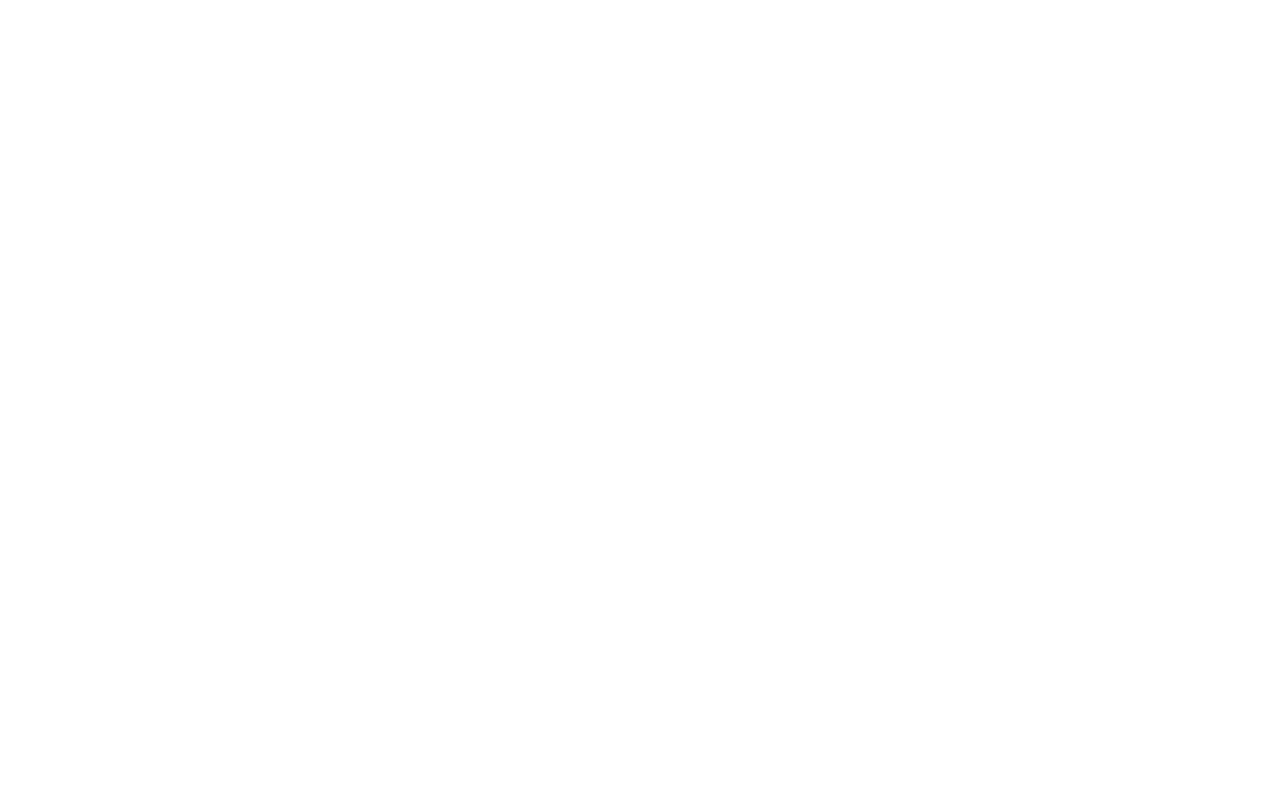
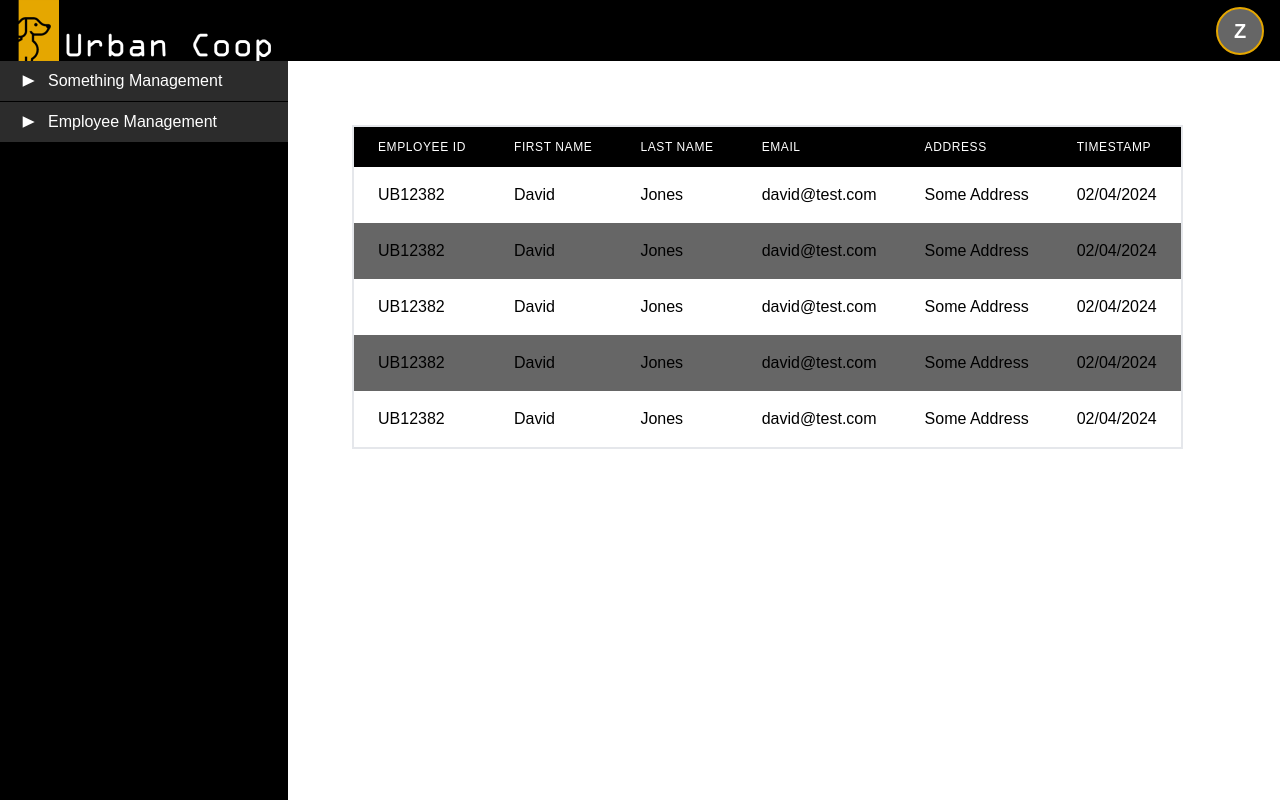
Before and after one commit to Miyuru-Shalitha/urban-coop, a React (Vite) app in the folder frontend/: page /admin/employee-management/employees in a window 1280 px wide. Before the commit this address had no page. Shown: the top 800 px of the page. Built offline with nearby package versions, Linux system fonts and the light colour scheme; a web font is replaced by a local one.

Commit message:
Add a portion of employee management

```diff
--- a/frontend/src/App.tsx
+++ b/frontend/src/App.tsx
@@ -3,11 +3,14 @@
 import LogInPage from "./pages/LogInPage";
 import EventPage from "./pages/EventPage";
 import EventCreationForm from "./pages/EventCreationForm";
-import EmployeeManagementAdminPage from "./pages/EmployeeManagementAdminPage";
+import EmployeeManagementAdminPage from "./pages/EmployeeManagementAdminPage/EmployeeManagementAdminPage";
 import AdminLayout from "./components/AdminLayout/AdminLayout";
 import Layout from "./components/Layout";
 import EventDash from "./pages/EventDash";
 import UpdateEvent from "./pages/UpdateEvent";
+import EmployeeManagementEmployeesAdminPage from "./pages/EmployeeManagementAdminPage/EmployeeManagementEmployeesAdminPage";
+import EmployeeManagementRolesAdminPage from "./pages/EmployeeManagementAdminPage/EmployeeManagementRolesPage";
+import EmployeeManagementSalaryPage from "./pages/EmployeeManagementAdminPage/EmployeeManagementSalaryPage";
 
 export default function App() {
   return (
@@ -25,7 +28,22 @@
 
         {/* Employee Routes */}
         <Route path="/admin" element={<AdminLayout />}>
-          <Route path="" element={<EmployeeManagementAdminPage />} />
+          <Route
+            path="employee-management"
+            element={<EmployeeManagementAdminPage />}
+          />
+          <Route
+            path="employee-management/employees"
+            element={<EmployeeManagementEmployeesAdminPage />}
+          />
+          <Route
+            path="employee-management/roles"
+            element={<EmployeeManagementRolesAdminPage />}
+          />
+          <Route
+            path="employee-management/salary"
+            element={<EmployeeManagementSalaryPage />}
+          />
         </Route>
       </Routes>
     </BrowserRouter>
--- a/frontend/src/components/AdminLayout/AdimnSidebar.tsx
+++ b/frontend/src/components/AdminLayout/AdimnSidebar.tsx
@@ -11,6 +11,7 @@
   onClick: (index: number) => void;
   activeIndex: number;
   title: string;
+  homeRoute: string;
   subtitles: Subtitle[];
 }
 
@@ -24,6 +25,7 @@
         onClick: (index) => setActiveItemIndex(index),
         activeIndex: activeItemIndex,
         title: "Something Management",
+        homeRoute: "/admin/#",
         subtitles: [
           {
             name: "Item 1",
@@ -35,10 +37,19 @@
         onClick: (index) => setActiveItemIndex(index),
         activeIndex: activeItemIndex,
         title: "Employee Management",
+        homeRoute: "/admin/employee-management",
         subtitles: [
           {
-            name: "Item 1",
-            route: "/admin/employees",
+            name: "Employees",
+            route: "/admin/employee-management/employees",
+          },
+          {
+            name: "Roles",
+            route: "/admin/employee-management/roles",
+          },
+          {
+            name: "Salary",
+            route: "/admin/employee-management/salary",
           },
         ],
       },
@@ -63,7 +74,14 @@
   index: number;
 }
 
-function SidebarItem({ index, activeIndex, onClick, title, subtitles }: Item) {
+function SidebarItem({
+  index,
+  activeIndex,
+  onClick,
+  title,
+  homeRoute,
+  subtitles,
+}: Item) {
   const navigate = useNavigate();
 
   if (index === activeIndex) {
@@ -73,6 +91,7 @@
         onClick={(event) => {
           onClick(-1);
           event.stopPropagation();
+          navigate(homeRoute);
         }}
       >
         <p className="bg-primary text-secondary py-2 px-4 cursor-pointer flex gap-2">
@@ -84,7 +103,7 @@
           {subtitles.map((subtitle, index) => (
             <li
               key={index}
-              className="py-2 px-8 bg-gray1 cursor-pointer flex items-center gap-2"
+              className="py-2 px-8 bg-gray1 hover:bg-gray0 transition-colors cursor-pointer flex items-center gap-2"
               onClick={(event) => {
                 event.stopPropagation();
                 navigate(subtitle.route);
--- a/frontend/src/pages/EmployeeManagementAdminPage.tsx
+++ b/frontend/src/pages/EmployeeManagementAdminPage/EmployeeManagementAdminPage.tsx
@@ -1,3 +1,3 @@
 export default function EmployeeManagementAdminPage() {
-  return <div>ADMIN PAGE</div>;
+  return <div>EMPLOYEE MANAGEMENT ADMIN PAGE</div>;
 }
--- /dev/null
+++ b/frontend/src/pages/EmployeeManagementAdminPage/EmployeeManagementEmployeesAdminPage.tsx
@@ -0,0 +1,95 @@
+import { ReactNode } from "react";
+
+export default function EmployeeManagementEmployeesAdminPage() {
+  return (
+    <div className="p-16">
+      <table className="border-2">
+        <thead>
+          <TableHeaderRow>
+            <TableHeaderColumn text="Employee ID" />
+            <TableHeaderColumn text="First Name" />
+            <TableHeaderColumn text="Last Name" />
+            <TableHeaderColumn text="Email" />
+            <TableHeaderColumn text="Address" />
+            <TableHeaderColumn text="Timestamp" />
+          </TableHeaderRow>
+        </thead>
+
+        <tbody>
+          <TableRow rowIndex={0}>
+            <TableColumn text="UB12382" />
+            <TableColumn text="David" />
+            <TableColumn text="Jones" />
+            <TableColumn text="david@test.com" />
+            <TableColumn text="Some Address" />
+            <TableColumn text="02/04/2024" />
+          </TableRow>
+
+          <TableRow rowIndex={1}>
+            <TableColumn text="UB12382" />
+            <TableColumn text="David" />
+            <TableColumn text="Jones" />
+            <TableColumn text="david@test.com" />
+            <TableColumn text="Some Address" />
+            <TableColumn text="02/04/2024" />
+          </TableRow>
+
+          <TableRow rowIndex={2}>
+            <TableColumn text="UB12382" />
+            <TableColumn text="David" />
+            <TableColumn text="Jones" />
+            <TableColumn text="david@test.com" />
+            <TableColumn text="Some Address" />
+            <TableColumn text="02/04/2024" />
+          </TableRow>
+
+          <TableRow rowIndex={3}>
+            <TableColumn text="UB12382" />
+            <TableColumn text="David" />
+            <TableColumn text="Jones" />
+            <TableColumn text="david@test.com" />
+            <TableColumn text="Some Address" />
+            <TableColumn text="02/04/2024" />
+          </TableRow>
+
+          <TableRow rowIndex={4}>
+            <TableColumn text="UB12382" />
+            <TableColumn text="David" />
+            <TableColumn text="Jones" />
+            <TableColumn text="david@test.com" />
+            <TableColumn text="Some Address" />
+            <TableColumn text="02/04/2024" />
+          </TableRow>
+        </tbody>
+      </table>
+    </div>
+  );
+}
+
+function TableHeaderRow({ children }: { children: ReactNode }) {
+  return <tr className="bg-secondary">{children}</tr>;
+}
+
+function TableRow({
+  children,
+  rowIndex,
+}: {
+  children: ReactNode;
+  rowIndex: number;
+}) {
+  return (
+    <tr className={rowIndex % 2 === 0 ? "bg-white" : "bg-gray1"}>{children}</tr>
+  );
+}
+
+function TableHeaderColumn({ text }: { text: string }) {
+  return (
+    <th className="px-6 py-3 text-left text-xs leading-4 font-medium text-white uppercase tracking-wider">
+      {text}
+    </th>
+  );
+}
+
+function TableColumn({ text }: { text: string }) {
+  return <td className="px-6 py-4 whitespace-no-wrap">{text}</td>;
+}
--- /dev/null
+++ b/frontend/src/pages/EmployeeManagementAdminPage/EmployeeManagementRolesPage.tsx
@@ -0,0 +1,3 @@
+export default function EmployeeManagementRolesAdminPage() {
+  return <div>ROLES</div>;
+}
--- /dev/null
+++ b/frontend/src/pages/EmployeeManagementAdminPage/EmployeeManagementSalaryPage.tsx
@@ -0,0 +1,3 @@
+export default function EmployeeManagementSalaryPage() {
+  return <div>SALARY</div>;
+}
--- a/frontend/tailwind.config.js
+++ b/frontend/tailwind.config.js
@@ -11,7 +11,8 @@
         black: "#000",
         blackA1: "#00000077",
         blackA2: "#00000033",
-        gray1: "#666666",
+        gray0: "#999",
+        gray1: "#666",
         gray2: "#2C2C2C",
         gray3: "#1E1E1E",
       },
```
